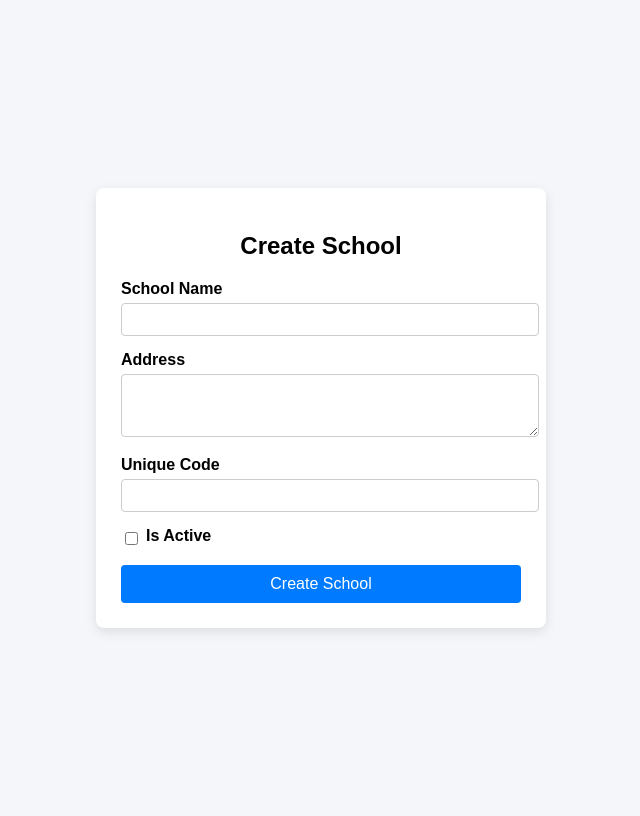
After one commit to Amityadav057/Django_project, a Django app: template home/templates/school/create.html in a window 1280 px wide. The commit adds this page. Shown: the whole page, without its empty margins (319-959 px from the left). Run offline with Django 5.2, Linux system fonts and the light colour scheme; the template is opened without the code that fills it, so the values that code supplies are empty.

Commit message:
initial commit

```diff
--- a/home/admin.py
+++ b/home/admin.py
@@ -12,12 +12,14 @@ class SchoolAdmin(admin.ModelAdmin):
     list_editable = ['school_unique_code','name']
 
 
+
 # python manage.py shell
 '''
 
 School.objects.all() = > all data from school model
-School.objects.filter(name="") get multiple data, result return in list
+School.objects.filter(nane="") get multiple data, result return in list
 School.objects.get(id=1) get single dat, doesnot support multiple data return
 School.objects.filter(id=1).update(name="")
 School.objects.filter(id=1).delete()
+
 '''
--- /dev/null
+++ b/home/templates/school/create.html
@@ -0,0 +1,99 @@
+<!DOCTYPE html>
+<html lang="en">
+<head>
+    <meta charset="UTF-8">
+    <title>Create School</title>
+    <style>
+        body {
+            font-family: Arial, sans-serif;
+            background-color: #f4f6f9;
+            display: flex;
+            justify-content: center;
+            align-items: center;
+            height: 100vh;
+        }
+        .form-container {
+            background: #ffffff;
+            padding: 25px;
+            border-radius: 8px;
+            box-shadow: 0 4px 12px rgba(0,0,0,0.1);
+            width: 400px;
+        }
+        .form-container h2 {
+            text-align: center;
+            margin-bottom: 20px;
+        }
+        .form-group {
+            margin-bottom: 15px;
+        }
+        label {
+            display: block;
+            margin-bottom: 5px;
+            font-weight: bold;
+        }
+        input[type="text"],
+        textarea {
+            width: 100%;
+            padding: 8px;
+            border: 1px solid #ccc;
+            border-radius: 4px;
+        }
+        textarea {
+            resize: vertical;
+        }
+        .checkbox-group {
+            display: flex;
+            align-items: center;
+        }
+        .checkbox-group input {
+            margin-right: 8px;
+        }
+        button {
+            width: 100%;
+            padding: 10px;
+            background-color: #007bff;
+            color: white;
+            border: none;
+            border-radius: 4px;
+            cursor: pointer;
+            font-size: 16px;
+        }
+        button:hover {
+            background-color: #0056b3;
+        }
+    </style>
+</head>
+<body>
+
+<div class="form-container">
+    <h2>Create School</h2>
+    <form  method="POST">
+        {% csrf_token %}
+
+        <div class="form-group">
+            <label for="name">School Name</label>
+            <input type="text" id="name" name="name" required>
+        </div>
+
+        <div class="form-group">
+            <label for="address">Address</label>
+            <textarea id="address" name="address" rows="3" required></textarea>
+        </div>
+
+        <div class="form-group">
+            <label for="code">Unique Code</label>
+            <input type="text" id="code" name="unique_code" required>
+        </div>
+
+        <div class="form-group checkbox-group">
+            <input type="checkbox" id="is_active" name="is_active" value="true">
+            <label for="is_active">Is Active</label>
+        </div>
+
+        <button type="submit">Create School</button>
+
+    </form>
+</div>
+
+</body>
+</html>
--- a/home/urls.py
+++ b/home/urls.py
@@ -1,9 +1,10 @@
 
 from django.urls import path
-from home.views import home, test_views, school_list
+from home.views import home, test_views, school_list, school_create2
 
 urlpatterns = [
     path('',home, name="home"),
     path('home2', test_views, name="test"),
-    path('school', school_list, name = "school-list")
+    path('school', school_list, name = "school-list"),
+    path('school-create', school_create2, name = "school-create")
 ]
```
Also changed, not shown: home/forms.py (added, +7 -0 lines), home/templates/school/create2.html (added, +78 -0 lines), home/views.py (+35 -2 lines), db.sqlite3, home/templates/school/school.html (line endings or trailing spaces), 2 other files.
